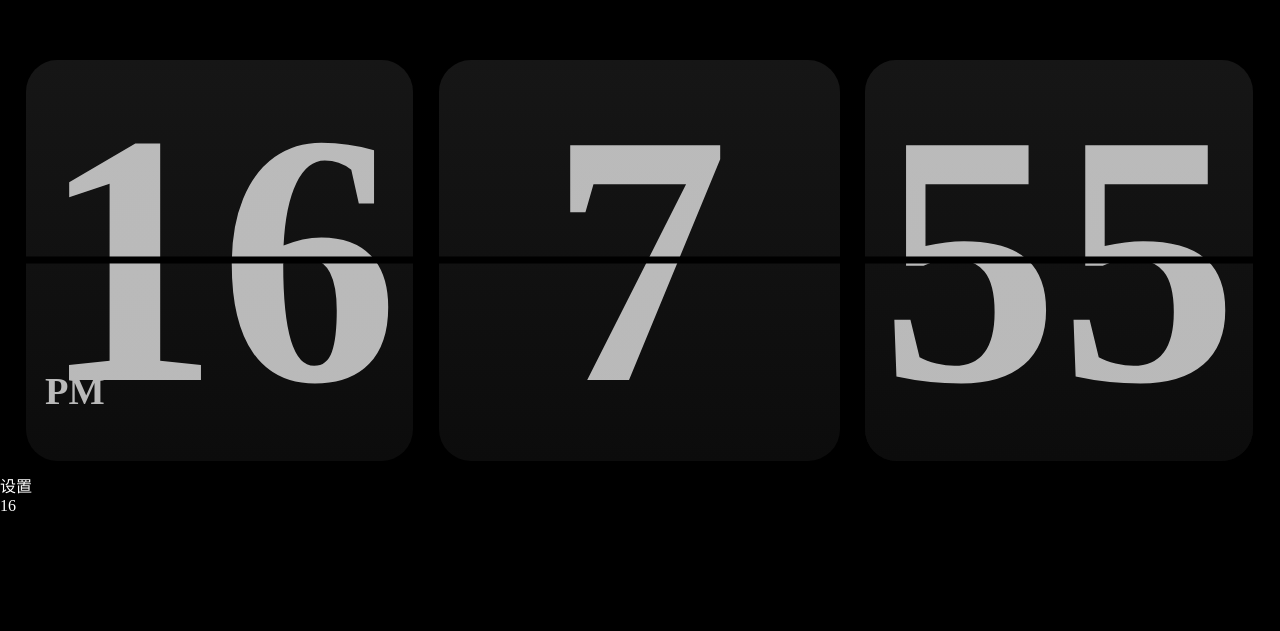
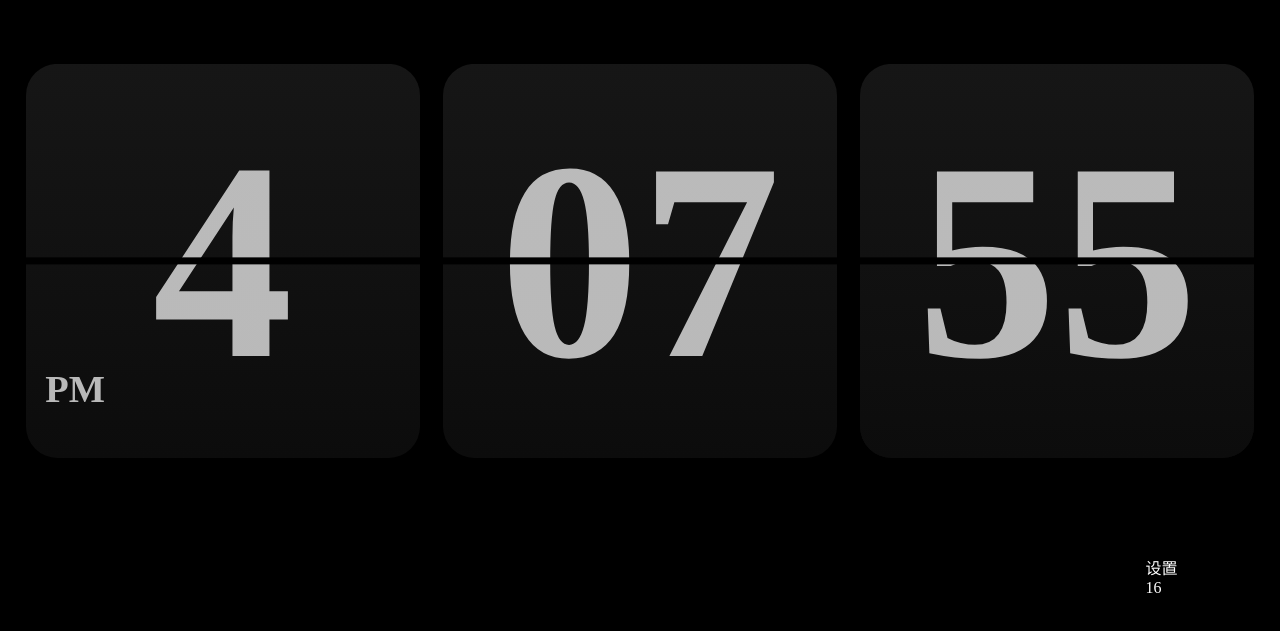
Before and after one commit to lufunc/clock, a Vue app: page / in a window 1280 px wide. Shown: the part 139-770 px from the top of the page. Built offline with nearby package versions, Linux system fonts and the light colour scheme.

Commit message:
feat:second

```diff
--- a/src/App.vue
+++ b/src/App.vue
@@ -1,18 +1,20 @@
 <template>
   <div class="bg">
     <div class="timer">
-      <div class="timer_inner">
-        <clock :num="num1" :ampm="ampm"></clock>
+      <div :class="[showSecond?'timer_inner3':'timer_inner2']">
+        <clock :num="num1" :ampm="hourFormat === 0"></clock>
       </div>
-      <div class="timer_inner">
+      <div :class="[showSecond?'timer_inner3':'timer_inner2']">
         <clock :num="num2"></clock>
       </div>
-      <div class="timer_inner">
+      <div v-if="showSecond" :class="[showSecond?'timer_inner3':'timer_inner2']">
         <clock :num="num3"></clock>
       </div>
     </div>
-    <div style="color:#fff;" @click="ttt">设置</div>
-    <div style="color:#fff;">{{num1}}</div>
+    <div style="position: fixed;bottom: 8%;right: 8%;">
+      <div style="color:#fff;" @click="ttt">设置</div>
+      <div style="color:#fff;">{{num1}}</div>
+    </div>
   </div>
 </template>
 
@@ -24,8 +26,6 @@ export default {
   setup () {
     const data = reactive({
       // clock content
-      ampm: true,
-      zero: false,
       num1: 11,
       num2: 0,
       num3: 0,
@@ -34,8 +34,20 @@ export default {
       hourFormat: 0,
       scale: 1,
       brightness: 1,
-      showBg: true
+      showBg: true,
+      fs: 22,
+      showSecond: true
     })
+    const zeroNum = (n) => {
+      return n<10 ? '0'+n : n
+    }
+    const formatNum = (n) => {
+      if(data.hourFormat < 2){
+        return n
+      }else{
+        return zeroNum(n)
+      }
+    }
     const gettimer = () => {
       let t = new Date()
       let h = t.getHours()
@@ -45,14 +57,13 @@ export default {
     }
     let timer = setInterval(() => {
       let res = gettimer()
-      data.num1 = res.h
-      data.num2 = res.m
-      data.num3 = res.s
+      data.num1 = formatNum(res.h)
+      data.num2 = zeroNum(res.m)
+      data.num3 = zeroNum(res.s)
     }, 200);
     const ttt = () => {
-      console.log('设置time1')
-      data.num1++
-      data.ampm = !data.ampm
+      console.log('设置ttt')
+      data.showSecond = !data.showSecond
     }
     return {
       ...toRefs(data),
@@ -75,19 +86,24 @@ body{
   background-color: #000;
 }
 .timer{
+  position: relative;
+  top: 50%;
+  transform: translateY(-50%);
   display: flex;
-  margin-top: calc(50vh - 16.7vw);
+  justify-content: space-between;
+  padding: 0 2vw;
 }
-.timer_inner{
+.timer_inner2{
   box-sizing: border-box;
-  width: 33.3vw;
-  height: 33.3vw;
+  width: 47.6vw;
+  height: 47.6vw;
   padding: 1vw;
-  &:first-child{
-    padding-left: 2vw;
-  }
-  &:last-child{
-    padding-right: 2vw;
-  }
+  font-size: 28vw;
+}
+.timer_inner3{
+  box-sizing: border-box;
+  width: 30.8vw;
+  height: 30.8vw;
+  font-size: 22vw;
 }
 </style>
--- a/src/components/clock.vue
+++ b/src/components/clock.vue
@@ -32,16 +32,16 @@ export default {
     let timeout
     watchEffect(()=>{
       console.log('watchEffect',props.num,props.ampm)
-      let n = props.num
-      data.val = n
-      data.ap = getap(props.ampm, n)
+      let temp = getap(props.ampm, props.num)
+      data.val = temp.t
+      data.ap = temp.ap
       data.flipshow = true
       setTimeout(() => {
         data.flipping = true
         clearTimeout(timeout)
         timeout = setTimeout(() => {
-          data.tempVal = n
-          data.tempAp = data.ap
+          data.tempVal = temp.t
+          data.tempAp = temp.ap
           data.flipshow = false
           data.flipping = false
         }, 600);
--- a/src/components/halfClock.vue
+++ b/src/components/halfClock.vue
@@ -41,7 +41,6 @@ export default {
   top: 50%;
   left: 50%;
   transform: translate(-50%,-50%);
-  font-size: 28vw;
   font-weight: bold;
   text-align: center;
   background: linear-gradient(to bottom, #bbbbbb, #b9b9b9);
--- a/src/utils/getampm.js
+++ b/src/utils/getampm.js
@@ -1,11 +1,16 @@
 const getampm = (e, n) => {
+  let ap = ''
+  let t = n
   if(e){
-    let t = parseInt(n)
-    if(t<12) return 'AM';
-    else return 'PM';
-  }else{
-    return ''
+    if(t<12){
+      ap = 'AM'
+    }
+    else{
+      ap = 'PM'
+      t-=12
+    }
   }
+  return {ap,t}
 }
 
 export default getampm
```
